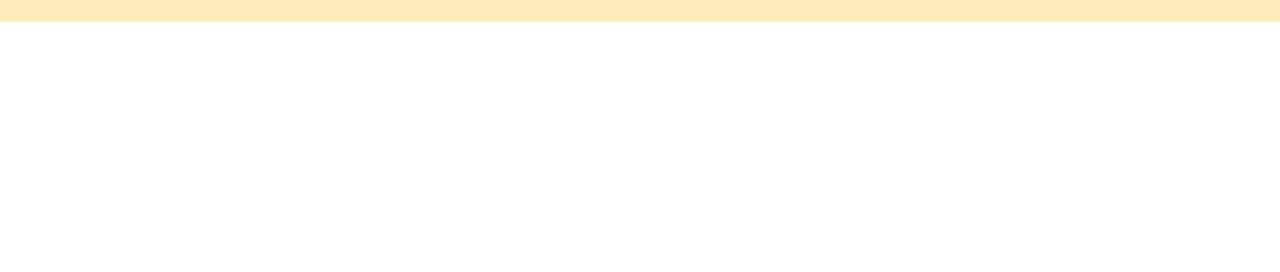
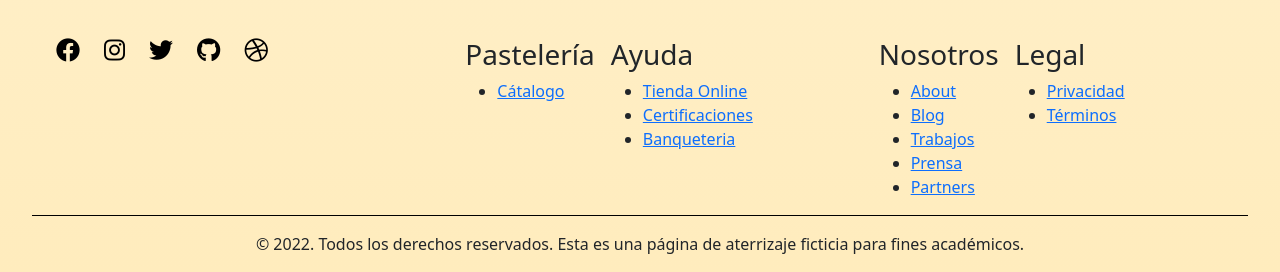
Before and after one commit to matdev93/Proyecto1_udd, a plain HTML site: page index.html in a window 1280 px wide. Shown: the part 1927-2199 px from the top of the page. Before the commit the page ends 1949 px from the top, so only its background shows below. Drawn offline with nearby package versions, Linux system fonts and the light colour scheme.

Commit message:
footer con estilo css y grid

```diff
--- a/index.html
+++ b/index.html
@@ -103,6 +103,78 @@
             </div>
         </section>
     </main>
+    <footer>
+        <div class="row">
+            <div class="iconos col-12 col-md-4">
+                <p><a href="#"><i class="fa-brands fa-facebook"></i></a></p>
+                <p><a href="#"><i class="fa-brands fa-instagram"></i></a></p>
+                <p><a href="#"><i class="fa-brands fa-twitter"></i></a></p>
+                <p><a href="#"><i class="fa-brands fa-github"></i></a></p>
+                <p><a href="#"><i class="fa-brands fa-dribbble"></i></a></p>
+            </div>
+            <div class="enlaces1 col-12 col-md-4">
+                <div>
+                    <h3>Pastelería</h3>
+                    <ul>
+                        <li>
+                            <a href="#">Cátalogo</a>
+                        </li>
+                    </ul>
+                </div>
+                <div class="part2">
+                    <h3>Ayuda</h3>
+                    <ul>
+                        <li>
+                            <a href="#"">Tienda Online</a>
+                        </li>
+                        <li>
+                            <a href="#">Certificaciones</a>
+                        </li>
+                        <li>
+                            <a href="#">Banqueteria</a>
+                        </li>
+                    </ul>
+                </div>
+            </div>
+            <div class="enlaces2 col-12 col-md-4">
+                <div>
+                    <h3>Nosotros</h3>
+                    <ul>
+                        <li>
+                            <a href="#">About</a>
+                        </li>
+                        <li>
+                            <a href="#">Blog</a>
+                        </li>
+                        <li>
+                            <a href="#">Trabajos</a>
+                        </li>
+                        <li>
+                            <a href="#">Prensa</a>
+                        </li>
+                        <li>
+                            <a href="#">Partners</a>
+                        </li>
+                    </ul>
+                </div>
+                <div class="part2">
+                    <h3>Legal</h3>
+                    <ul>
+                        <li>
+                            <a href="#">Privacidad</a>
+                        </li>
+                        <li>
+                            <a href="#">Términos</a>
+                        </li>
+                    </ul>
+                </div>
+            </div>
+        </div>
+        <div class="hr"></div>
+        <div class="copyright">
+            <p>  © 2022. Todos los derechos reservados. Esta es una página de aterrizaje ficticia para fines académicos.</p>
+        </div>
+    </footer>
     <script src="https://cdn.jsdelivr.net/npm/bootstrap@5.2.2/dist/js/bootstrap.bundle.min.js" integrity="sha384-OERcA2EqjJCMA+/3y+gxIOqMEjwtxJY7qPCqsdltbNJuaOe923+mo//f6V8Qbsw3" crossorigin="anonymous"></script>
 </body>
 </html>
--- a/style.css
+++ b/style.css
@@ -129,3 +129,48 @@ main{
     display: block;
     right: 0;
 }
+
+footer{
+    padding: 1rem 2rem 0 2rem;
+    display: grid;
+}
+
+footer .iconos {
+    display: flex;
+}
+
+footer .iconos .fa-brands{
+    padding-left: 1.5rem;
+    font-size: 1.5rem;
+    color: black;
+}
+
+footer .row > .enlaces1{
+    display: flex;
+    flex-wrap: wrap;
+    padding-left: 2rem;
+}
+
+footer .row > .enlaces2{
+    display: flex;
+    flex-wrap: wrap;
+    padding-left: 2rem;
+}
+
+.part2 {
+    padding-left: 1rem;
+}
+
+footer .row > ul {
+    list-style: none;
+}
+
+footer .hr{
+    height: 1px;
+    background-color: black;
+}
+footer .copyright{
+    display: flex;
+    justify-content: center;
+    margin-top : 1rem;
+}
```
